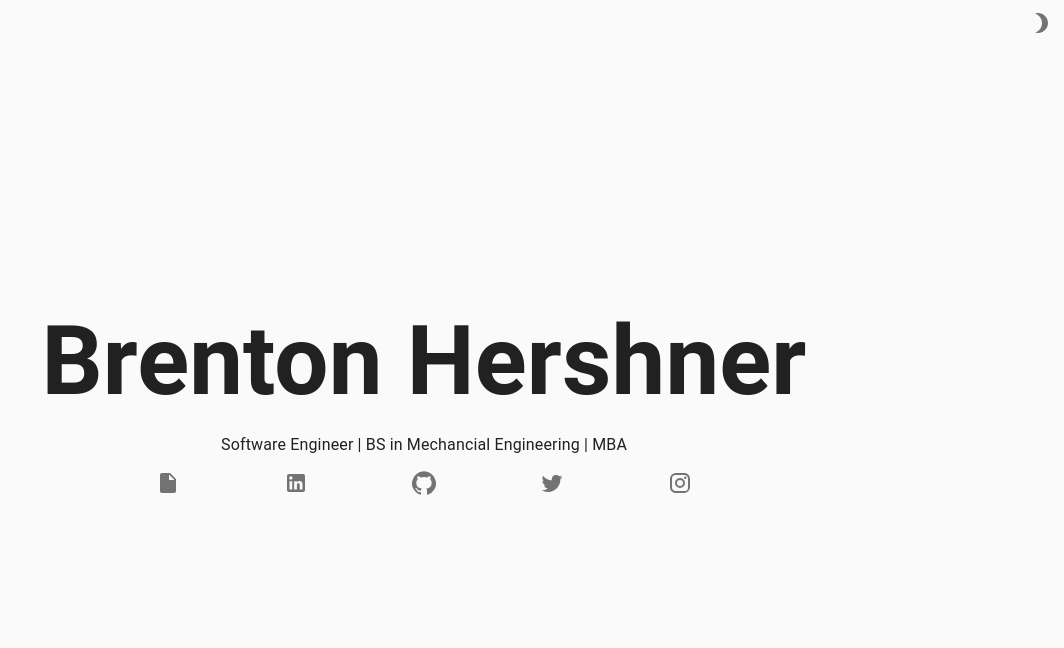
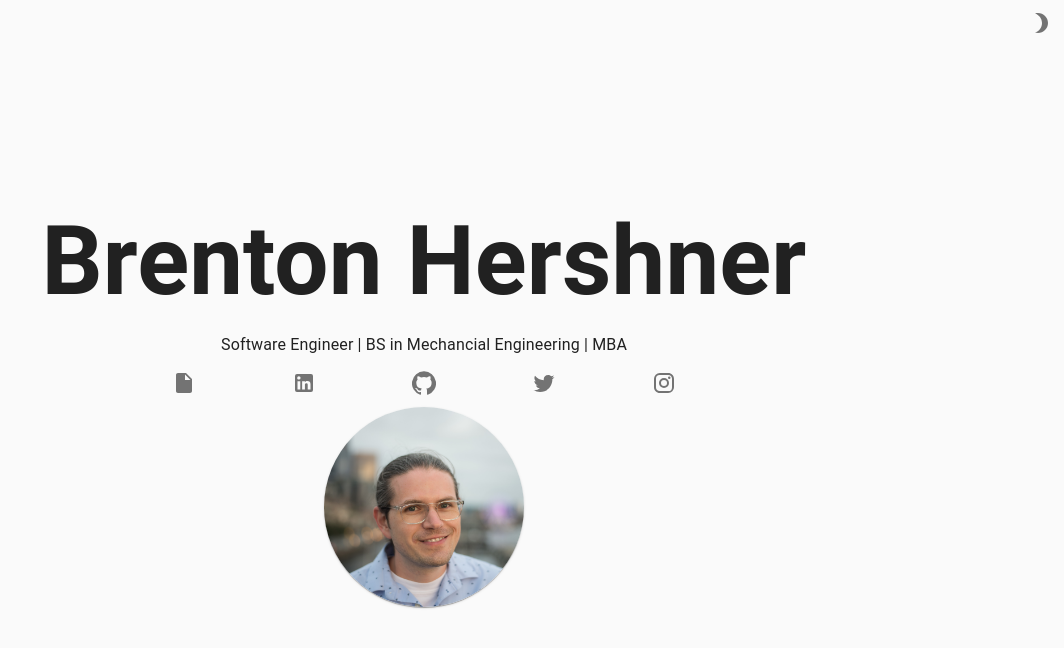
Before and after one commit to brentonhershner/brentonhershner.com, a Gatsby site: page / in a window 1280 px wide. Shown: the whole page, without its empty margins (216-1280 px from the left). Built offline with nearby package versions, Linux system fonts and the light colour scheme; Gatsby itself is replaced by a stand-in of ours.

Commit message:
added selfie

```diff
--- /dev/null
+++ b/src/components/ProfilePhoto.js
@@ -0,0 +1,31 @@
+import React from 'react';
+import { makeStyles } from '@material-ui/core/styles';
+import Card from '@material-ui/core/Card';
+import CardActionArea from '@material-ui/core/CardActionArea';
+import CardMedia from '@material-ui/core/CardMedia';
+
+const useStyles = makeStyles({
+  root: {
+    width: 200,
+    borderRadius: '50%',
+  },
+  media: {
+    height: 200,
+  },
+});
+
+export default function ProfilePhoto() {
+  const classes = useStyles();
+
+  return (
+    <Card className={classes.root}>
+      <CardActionArea>
+        <CardMedia
+          className={classes.media}
+          image="../BrentonPier66.jpg"
+          title="Brenton Hershner Profile Image"
+        />
+      </CardActionArea>
+    </Card>
+  );
+}
--- a/src/components/Title.js
+++ b/src/components/Title.js
@@ -5,15 +5,33 @@ import {
   Tooltip,
   Typography,
 } from '@material-ui/core';
+import { makeStyles } from '@material-ui/core/styles';
+import Card from '@material-ui/core/Card';
+import CardActionArea from '@material-ui/core/CardActionArea';
+import CardMedia from '@material-ui/core/CardMedia';
 import TwitterIcon from '@material-ui/icons/Twitter';
 import GitHubIcon from '@material-ui/icons/GitHub';
 import InstagramIcon from '@material-ui/icons/Instagram';
 import LinkedInIcon from '@material-ui/icons/LinkedIn';
 import InsertDriveFileIcon from '@material-ui/icons/InsertDriveFile';
 import pdf from '../../static/BrentonHershnerResume.pdf';
+import selfie from '/src/images/BrentonPier66.jpg';
+import ProfilePhoto from './ProfilePhoto';
+
+const useStyles = makeStyles({
+  root: {
+    maxWidth: 345,
+  },
+  media: {
+    height: 140,
+  },
+});
 
 export default function Title() {
+  const classes = useStyles();
+
   return (
+    <Box>
       <Box
         position='relative'
         display='flex'
@@ -36,7 +54,7 @@ export default function Title() {
         <Box
           width='50%'
           display='flex'
-
+          maxWidth='600px'
           flexDirection='row'
           justifyContent='space-around'
           alignItems='center'
@@ -44,7 +62,6 @@ export default function Title() {
           {/* <IconButton >
                   <EmailIcon />
                 </IconButton> */}
-
           <Tooltip title="Resume">
             <IconButton
               target="_blank"
@@ -55,7 +72,6 @@ export default function Title() {
               <InsertDriveFileIcon />
             </IconButton>
           </Tooltip>
-
           <Tooltip title="LinkedIn">
             <IconButton
               target="_blank"
@@ -66,7 +82,6 @@ export default function Title() {
               <LinkedInIcon />
             </IconButton>
           </Tooltip>
-
           <Tooltip title="GitHub">
             <IconButton
               target="_blank"
@@ -77,7 +92,6 @@ export default function Title() {
               <GitHubIcon />
             </IconButton>
           </Tooltip>
-
           <Tooltip title="Twitter">
             <IconButton
               target="_blank"
@@ -88,7 +102,6 @@ export default function Title() {
               <TwitterIcon />
             </IconButton>
           </Tooltip>
-
           <Tooltip title="Instagram">
             <IconButton
               target="_blank"
@@ -99,7 +112,8 @@ export default function Title() {
               <InstagramIcon />
             </IconButton>
           </Tooltip>
-
+        </Box>
+      <ProfilePhoto />
       </Box>
     </Box>
   )
--- a/src/pages/index.js
+++ b/src/pages/index.js
@@ -5,14 +5,16 @@ import {
   Container,
   CssBaseline,
   ThemeProvider,
-  Typography,
   IconButton,
   useMediaQuery,
 } from '@material-ui/core';
+import Card from '@material-ui/core/Card';
+import CardMedia from '@material-ui/core/CardMedia';
 import { createMuiTheme } from '@material-ui/core/styles';
 import Brightness3Icon from '@material-ui/icons/Brightness3';
 import Brightness7Icon from '@material-ui/icons/Brightness7';
 import Title from '../components/Title';
+import selfie from '../images/BrentonPier66.jpg';
 
 export default function Home() {
 
@@ -85,6 +87,12 @@ export default function Home() {
             </IconButton>
           </Box>
           <Title />
+          <Card>
+            <CardMedia
+              image={selfie}
+              title="Brenton Selfie"
+            />
+          </Card>
         </Container>
       </ThemeProvider>
     </div >
```
Also changed, not shown: static/BrentonPier66.jpg (added). Lines whose indentation alone changed are shown as unchanged.
